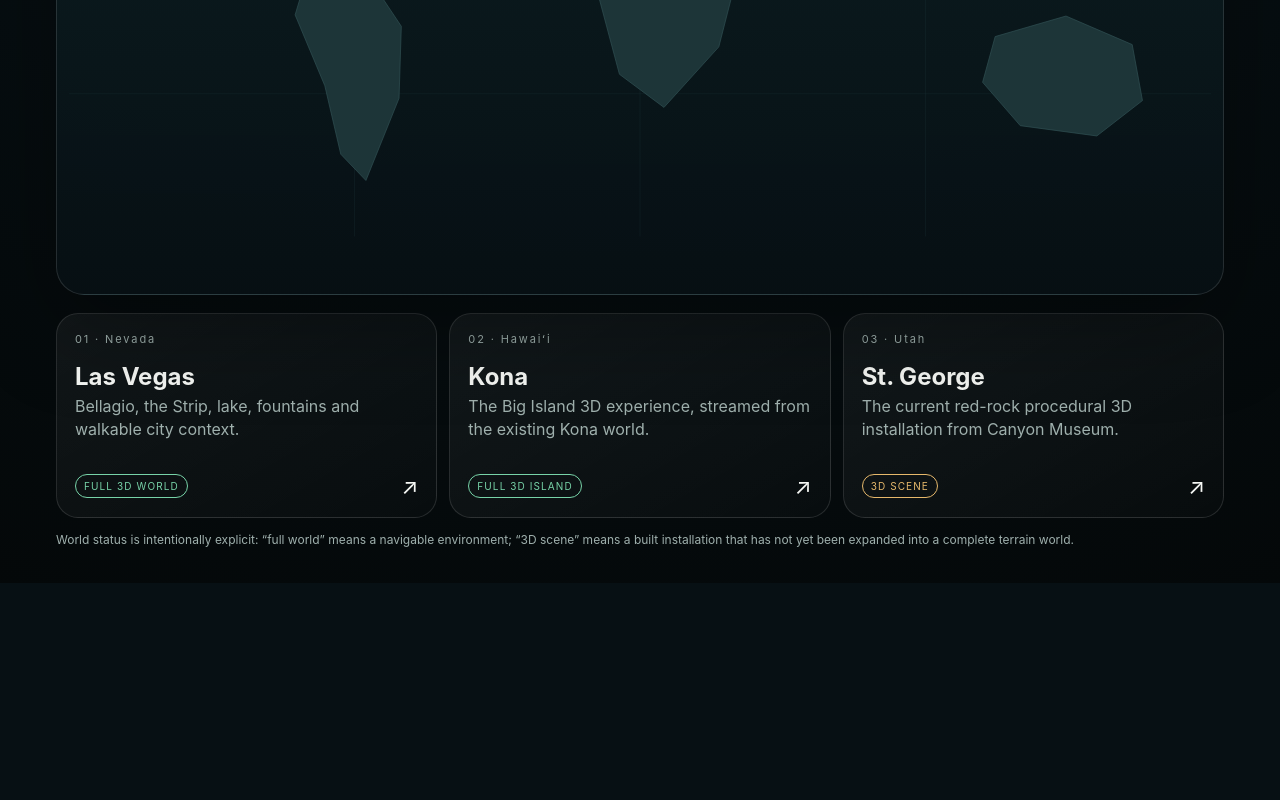
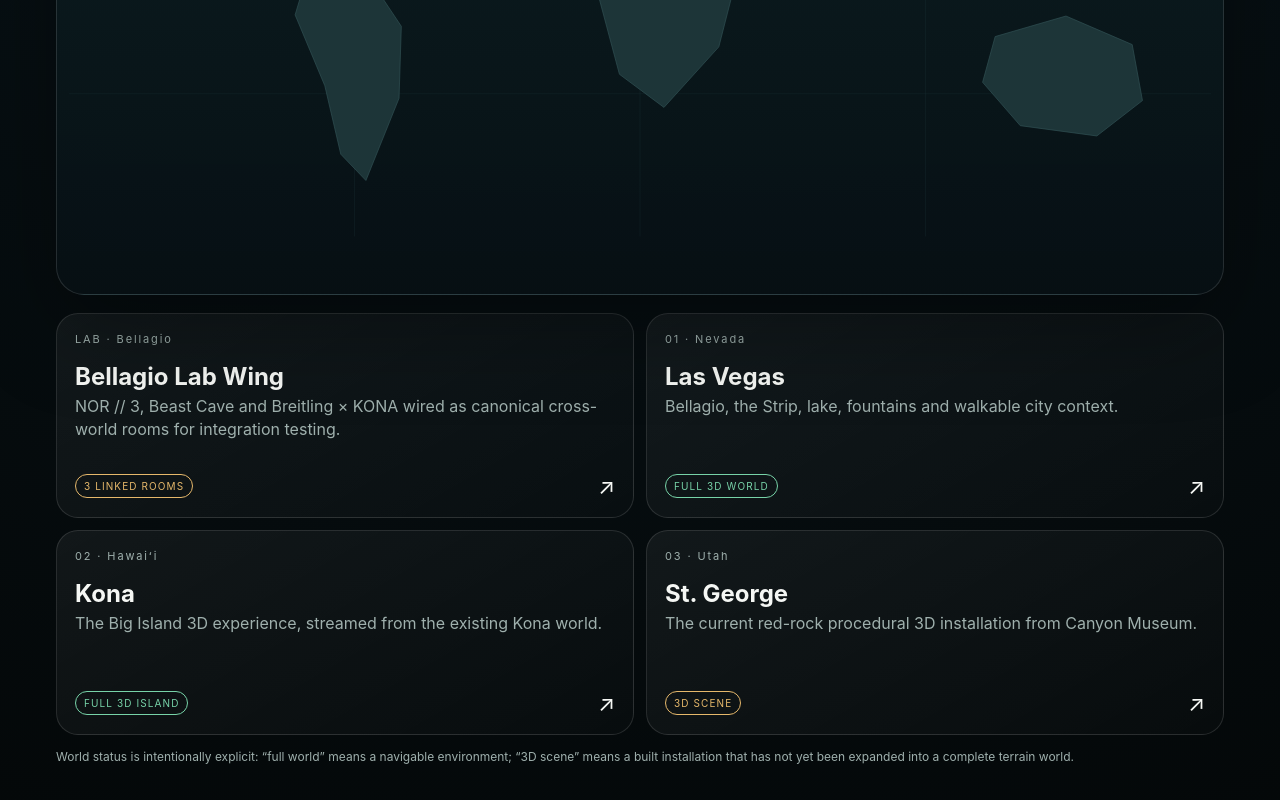
Before and after one commit to joaoccaldas/bellagio, a plain HTML site: page index.html in a window 1280 px wide. Shown: the part 719-1519 px from the top of the page. Before the commit the page ends 1302 px from the top, so only its background shows below. Drawn offline with Linux system fonts and the light colour scheme.

Commit message:
exp: surface Bellagio lab wing in world atlas

```diff
--- a/index.html
+++ b/index.html
@@ -27,7 +27,7 @@ h1{font-size:clamp(34px,9vw,76px);line-height:.95;letter-spacing:-.04em;margin:1
 .pin.vegas{left:18.0%;top:30%}.pin.kona{left:6.7%;top:39.1%}.pin.stg{left:18.5%;top:29.4%}
 .pin.stg{transform:translate(22px,24px)}
 .pin:hover,.pin:focus-visible{outline:none;border-color:var(--accent);scale:1.06}
-.worlds{display:grid;grid-template-columns:repeat(3,1fr);gap:12px}
+.worlds{display:grid;grid-template-columns:repeat(2,1fr);gap:12px}
 .card{display:flex;flex-direction:column;min-height:205px;padding:18px;border:1px solid var(--line);border-radius:22px;text-decoration:none;background:linear-gradient(150deg,rgba(255,255,255,.055),rgba(255,255,255,.015));transition:.2s transform,.2s border-color}
 .card:hover{transform:translateY(-2px);border-color:rgba(216,180,106,.45)}
 .card .num{font-size:11px;letter-spacing:.17em;color:var(--muted)}.card h2{font-size:24px;margin:16px 0 4px}.card p{margin:0;color:var(--muted);line-height:1.45}.card footer{margin-top:auto;padding-top:20px;display:flex;align-items:center;justify-content:space-between;gap:8px}
@@ -74,6 +74,7 @@ h1{font-size:clamp(34px,9vw,76px);line-height:.95;letter-spacing:-.04em;margin:1
   </section>
 
   <section class="worlds">
+    <a class="card" href="worlds/vegas/lab/"><span class="num">LAB · Bellagio</span><h2>Bellagio Lab Wing</h2><p>NOR // 3, Beast Cave and Breitling × KONA wired as canonical cross-world rooms for integration testing.</p><footer><span class="badge study">3 linked rooms</span><span class="arrow">↗</span></footer></a>
     <a class="card" href="worlds/vegas/"><span class="num">01 · Nevada</span><h2>Las Vegas</h2><p>Bellagio, the Strip, lake, fountains and walkable city context.</p><footer><span class="badge ready">Full 3D world</span><span class="arrow">↗</span></footer></a>
     <a class="card" href="worlds/kona/"><span class="num">02 · Hawaiʻi</span><h2>Kona</h2><p>The Big Island 3D experience, streamed from the existing Kona world.</p><footer><span class="badge ready">Full 3D island</span><span class="arrow">↗</span></footer></a>
     <a class="card" href="worlds/st-george/"><span class="num">03 · Utah</span><h2>St. George</h2><p>The current red-rock procedural 3D installation from Canyon Museum.</p><footer><span class="badge study">3D scene</span><span class="arrow">↗</span></footer></a>
```
